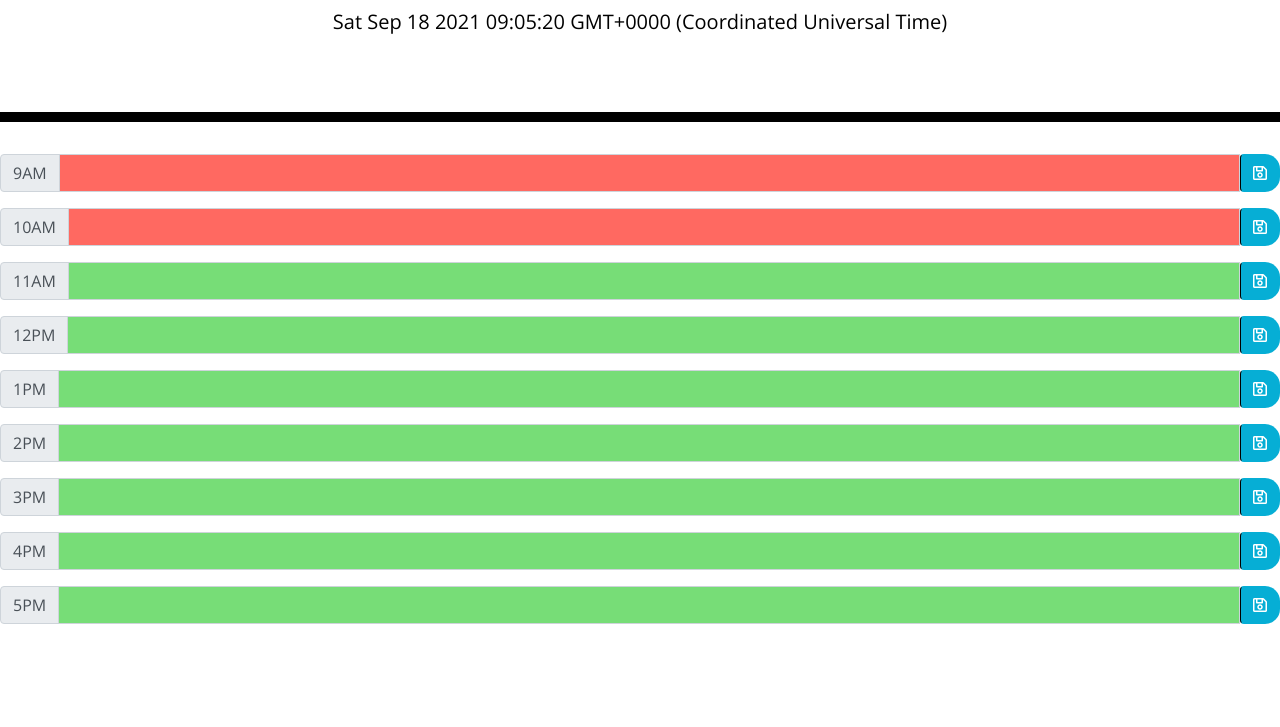
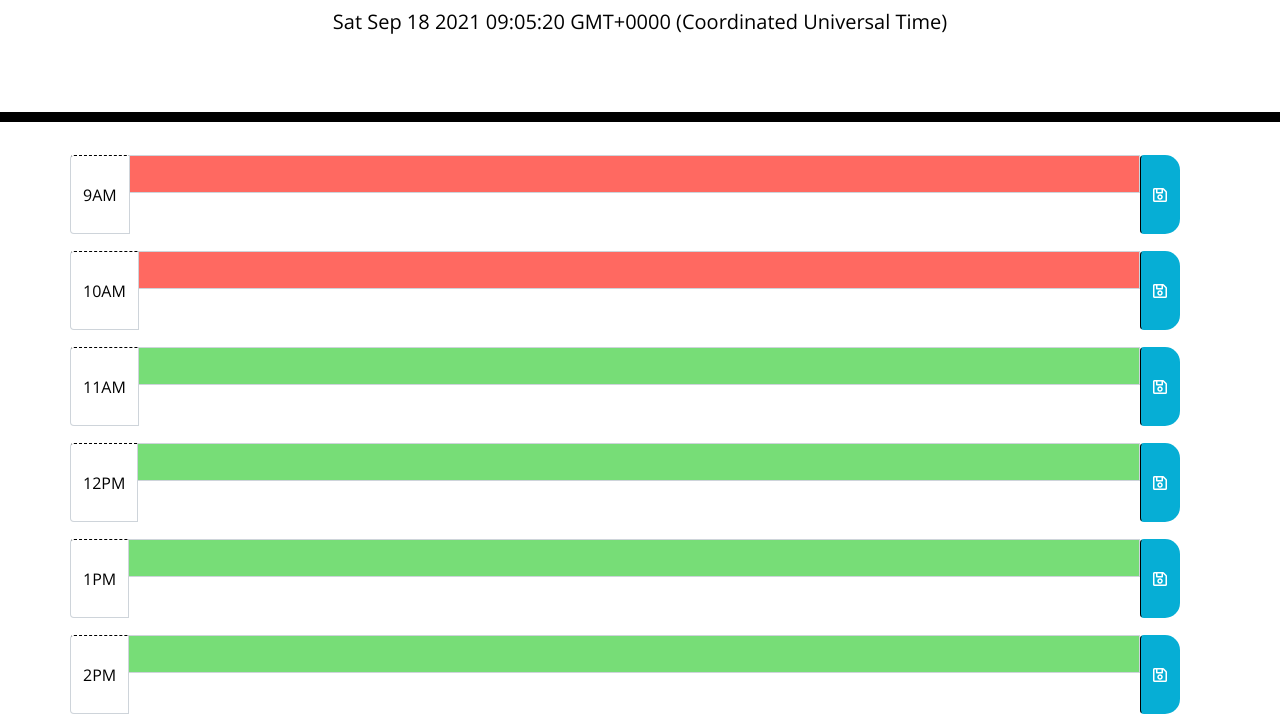
Before and after one commit to kapodaca0403/workday_scheduler, a plain HTML site: page index.html in a window 1280 px wide. Shown: the part 182-909 px from the top of the page. Before the commit the page ends 822 px from the top, so only its background shows below. Drawn offline with nearby package versions, Linux system fonts and the light colour scheme.

Commit message:
updating HTML

```diff
--- a/index.html
+++ b/index.html
@@ -24,9 +24,10 @@
 <!-- Timeblocks go here -->
 
 <body>
-  <div class="input-group mb-3">
+  <div class="container">
+    <div class="input-group mb-3 row timeblock">
       <div class="input-group-prepend">
-      <span class="input-group-text" id="inputGroup-sizing-default">9AM</span>
+        <span class="input-group-text hour" id="inputGroup-sizing-default">9AM</span>
       </div>
       <input type="text" class="form-control block" aria-label="Default" aria-describedby="inputGroup-sizing-default"
         id="hourblock-9">
@@ -34,11 +35,12 @@
     </div>
   </div>
   </div>
+  </div>
 
-
-  <div class="input-group mb-3">
+  <div class="container">
+    <div class="input-group mb-3 row timeblock">
       <div class="input-group-prepend">
-      <span class="input-group-text" id="inputGroup-sizing-default">10AM</span>
+        <span class="input-group-text hour" id="inputGroup-sizing-default">10AM</span>
       </div>
       <input type="text" class="form-control block" aria-label="Default" aria-describedby="inputGroup-sizing-default"
         id="hourblock-9">
@@ -46,10 +48,12 @@
     </div>
   </div>
   </div>
+  </div>
 
-  <div class="input-group mb-3">
+  <div class="container">
+    <div class="input-group mb-3 row timeblock">
       <div class="input-group-prepend">
-      <span class="input-group-text" id="inputGroup-sizing-default">11AM</span>
+        <span class="input-group-text hour" id="inputGroup-sizing-default">11AM</span>
       </div>
       <input type="text" class="form-control block" aria-label="Default" aria-describedby="inputGroup-sizing-default"
         id="hourblock-11">
@@ -57,10 +61,12 @@
     </div>
   </div>
   </div>
+  </div>
 
-  <div class="input-group mb-3">
+  <div class="container">
+    <div class="input-group mb-3 row timeblock">
       <div class="input-group-prepend">
-      <span class="input-group-text" id="inputGroup-sizing-default">12PM</span>
+        <span class="input-group-text hour" id="inputGroup-sizing-default">12PM</span>
       </div>
       <input type="text" class="form-control block" aria-label="Default" aria-describedby="inputGroup-sizing-default"
         id="hourblock-12">
@@ -68,10 +74,12 @@
     </div>
   </div>
   </div>
+  </div>
 
-  <div class="input-group mb-3">
+  <div class="container">
+    <div class="input-group mb-3 row timeblock">
       <div class="input-group-prepend">
-      <span class="input-group-text" id="inputGroup-sizing-default">1PM</span>
+        <span class="input-group-text hour" id="inputGroup-sizing-default">1PM</span>
       </div>
       <input type="text" class="form-control block" aria-label="Default" aria-describedby="inputGroup-sizing-default"
         id="hourblock-13">
@@ -79,10 +87,12 @@
     </div>
   </div>
   </div>
+  </div>
 
-  <div class="input-group mb-3">
+  <div class="container">
+    <div class="input-group mb-3 row timeblock">
       <div class="input-group-prepend">
-      <span class="input-group-text" id="inputGroup-sizing-default">2PM</span>
+        <span class="input-group-text hour" id="inputGroup-sizing-default">2PM</span>
       </div>
       <input type="text" class="form-control block" aria-label="Default" aria-describedby="inputGroup-sizing-default"
         id="hourblock-14">
@@ -90,10 +100,12 @@
     </div>
   </div>
   </div>
+  </div>
 
-  <div class="input-group mb-3">
+  <div class="container">
+    <div class="input-group mb-3 row timeblock">
       <div class="input-group-prepend">
-      <span class="input-group-text" id="inputGroup-sizing-default">3PM</span>
+        <span class="input-group-text hour" id="inputGroup-sizing-default">3PM</span>
       </div>
       <input type="text" class="form-control block" aria-label="Default" aria-describedby="inputGroup-sizing-default"
         id="hourblock-15">
@@ -101,29 +113,37 @@
     </div>
   </div>
   </div>
-
-  <div class="input-group mb-3">
-    <div class="input-group-prepend">
-      <span class="input-group-text" id="inputGroup-sizing-default">4PM</span>
-    </div>
-    <input type="text" class="form-control block" aria-label="Default" aria-describedby="inputGroup-sizing-default"
-      id="hourblock-16">
-    <button class="btn saveBtn"><i class="far fa-save"></i></button>
-  </div>
-  </div>
   </div>
 
-  <div class="input-group mb-3">
+  <div class="container">
+    <div class="input-group mb-3 row timeblock">
       <div class="input-group-prepend">
-      <span class="input-group-text" id="inputGroup-sizing-default">5PM</span>
+        <span class="input-group-text hour" id="inputGroup-sizing-default">4PM</span>
       </div>
-    <input type="text" class="form-control block" aria-label="Default" aria-describedby="inputGroup-sizing-default"
-      id="hourblock-17">
+      <input type="text" class="form-control block description" aria-label="Default"
+        aria-describedby="inputGroup-sizing-default" id="hourblock-16">
       <button class="btn saveBtn"><i class="far fa-save"></i></button>
     </div>
   </div>
   </div>
   </div>
+
+  <div class="container">
+    <div class="input-group mb-3 row timeblock">
+      <div class="input-group-prepend">
+        <span class="input-group-text hour" id="inputGroup-sizing-default">5PM</span>
+      </div>
+      <textarea>
+  </textarea>
+
+
+      <button class="btn saveBtn"><i class="far fa-save"></i></button>
+    </div>
+  </div>
+  </div>
+  </div>
+
+
 
 
   <script src="https://cdnjs.cloudflare.com/ajax/libs/jquery/3.2.1/jquery.min.js"></script>
```
Lines whose indentation alone changed are shown as unchanged.
